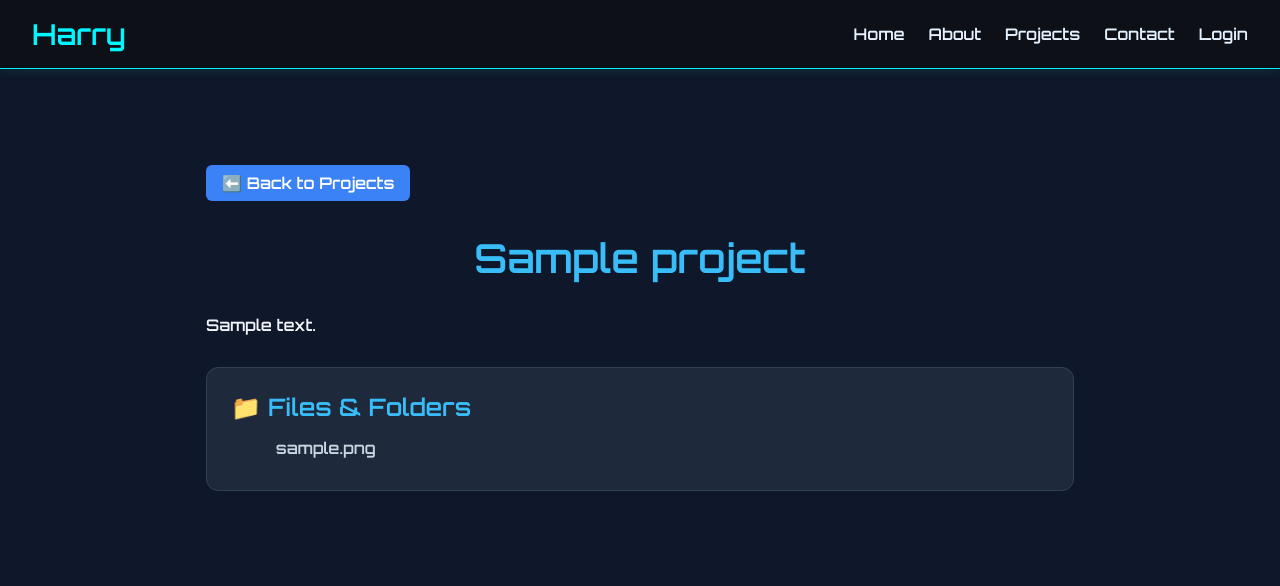
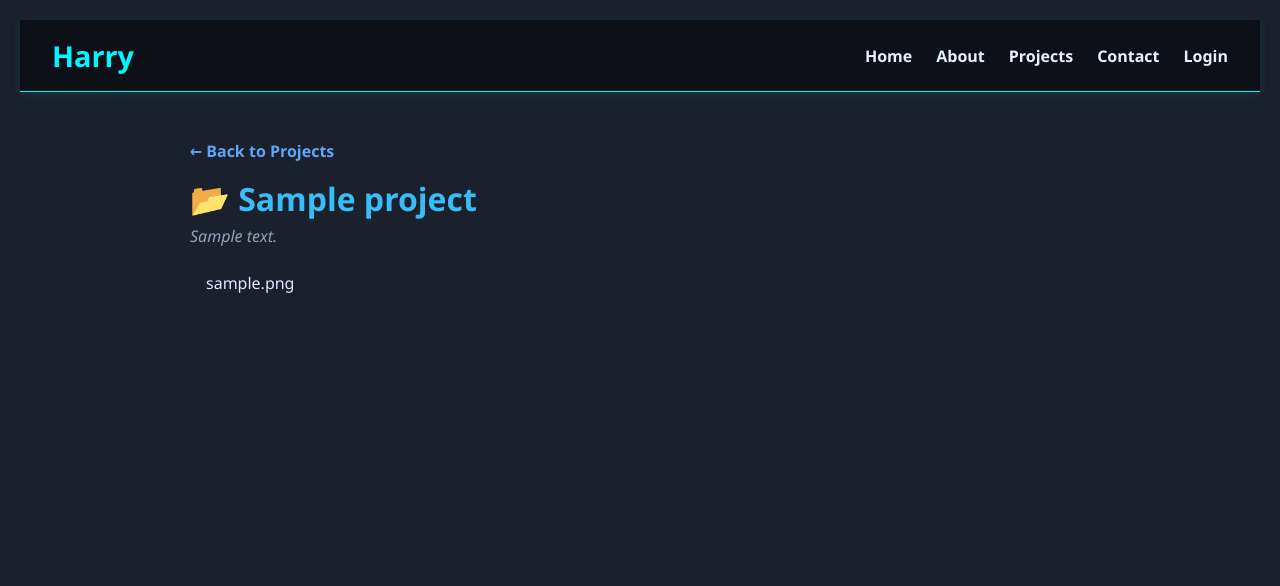
Before and after one commit to harry1722/EraldLeka, a Flask app: page /project_detail/1 in a window 1280 px wide. Shown: the top 586 px of the page. Run offline with Flask 3, Linux system fonts and the light colour scheme; tables that the repository leaves empty hold one stand-in row (values such as "Sample post").

Commit message:
Ndryshime per folder

```diff
--- a/app/routes.py
+++ b/app/routes.py
@@ -1,10 +1,11 @@
 import os
-from flask import render_template, request, flash, redirect, session, url_for
+from flask import abort, render_template, request, flash, redirect, send_from_directory, session, url_for
 from app import app, db
-from app.models import Message, Project
+from app.models import Message, Project, File
 from app.forms import LoginForm, ContactForm, ProjectForm
 from werkzeug.utils import secure_filename
 from dotenv import load_dotenv
+from datetime import datetime
 
 load_dotenv()
 
@@ -52,10 +53,6 @@ def messages():
     messages = Message.query.order_by(Message.time.desc()).all()
     return render_template('messages.html', messages=messages)
 
-@app.errorhandler(404)
-def page_not_found(error):
-    return render_template('404.html'), 404
-
 @app.route('/login', methods=['GET', 'POST'])
 def login():
     form = LoginForm()
@@ -73,6 +70,9 @@ def logout():
     session.pop('user', None)
     flash('You have been logged out.', 'info')
     return redirect(url_for('home'))
+
+
+# --------- PROJECTS ROUTES START ---------
 
 @app.route('/projects', methods=['GET', 'POST'])
 def projects():
@@ -93,29 +93,24 @@ def projects():
         upload_folder = app.config['UPLOAD_FOLDER']
         os.makedirs(upload_folder, exist_ok=True)
 
-        saved_files = []
+        new_project = Project(title=title, description=description)
+        db.session.add(new_project)
+        db.session.flush()  # get id before commit
+
         for file in uploaded_files:
-            # Siguro rrugën relative (sanitize)
             safe_path = os.path.normpath(file.filename)
-            # Mos lejo që të kalojë jashtë folderit (p.sh ../../file)
             if safe_path.startswith('..'):
                 flash("Invalid file path detected!", "danger")
                 return redirect(url_for('projects'))
 
             full_path = os.path.join(upload_folder, safe_path)
-
             os.makedirs(os.path.dirname(full_path), exist_ok=True)
             file.save(full_path)
 
-            saved_files.append(safe_path)
+            file_obj = File(filename=safe_path, project_id=new_project.id)
+            db.session.add(file_obj)
 
-        new_project = Project(
-            title=title,
-            description=description,
-            file_names=','.join(saved_files)
-        )
         try:
-            db.session.add(new_project)
             db.session.commit()
             flash("Project added successfully!", 'success')
         except Exception as e:
@@ -126,6 +121,7 @@ def projects():
 
     all_projects = Project.query.order_by(Project.id.desc()).all()
     return render_template('projects.html', projects=all_projects, form=form)
+
 
 @app.route('/projects/edit/<int:project_id>', methods=['GET', 'POST'])
 def edit_project(project_id):
@@ -145,6 +141,7 @@ def edit_project(project_id):
 
     return render_template('edit_project.html', form=form, project=project)
 
+
 @app.route('/projects/delete/<int:project_id>')
 def delete_project(project_id):
     if session.get('user') != 'admin':
@@ -153,6 +150,11 @@ def delete_project(project_id):
 
     project = Project.query.get_or_404(project_id)
     try:
+        upload_folder = app.config['UPLOAD_FOLDER']
+        for f in project.files:
+            fpath = os.path.join(upload_folder, f.filename)
+            if os.path.exists(fpath):
+                os.remove(fpath)
         db.session.delete(project)
         db.session.commit()
         flash('Project deleted!', 'success')
@@ -164,8 +166,6 @@ def delete_project(project_id):
     return redirect(url_for('projects'))
 
 
-# --- Ndërtimi i strukturës folder + files ---
-
 def insert_into_tree(tree, path):
     parts = path.split('/', 1)
     if len(parts) == 1:
@@ -175,36 +175,37 @@ def insert_into_tree(tree, path):
         if 'folders' not in tree:
             tree['folders'] = {}
         if folder not in tree['folders']:
-            tree['folders'][folder] = {}
+            tree['folders'][folder] = {'folders': {}, 'files': []}
         insert_into_tree(tree['folders'][folder], rest)
     return tree
 
-def build_file_structure(filenames):
-    tree = {}
-    for fname in filenames:
-        insert_into_tree(tree, fname)
+
+def build_file_structure(files):
+    tree = {'folders': {}, 'files': []}
+    for f in files:
+        insert_into_tree(tree, f.filename)
     return tree
 
-def loop_structure(tree):
-    html = ''
-    if 'folders' in tree:
-        for folder_name, contents in tree['folders'].items():
-            html += f'<li><div class="folder" aria-expanded="false">▶ {folder_name}</div>'
-            html += f'<ul class="folder-contents">{loop_structure(contents)}</ul></li>'
-    if 'files' in tree:
-        for file in tree['files']:
-            html += f'<li class="file">{file}</li>'
-    return html
+
+@app.route('/download/<int:project_id>/<path:filename>')
+def download_file(project_id, filename):
+    project = Project.query.get_or_404(project_id)
+    if not any(f.filename == filename for f in project.files):
+        abort(404)
+
+    upload_folder = app.config['UPLOAD_FOLDER']
+    file_path = os.path.join(upload_folder, filename)
+
+    if not os.path.isfile(file_path):
+        abort(404)
+
+    return send_from_directory(directory=upload_folder, path=filename, as_attachment=True)
 
 
 @app.route('/project_detail/<int:project_id>')
 def project_detail(project_id):
     project = Project.query.get_or_404(project_id)
-    file_names = project.file_names.split(',') if project.file_names else []
+    file_structure = build_file_structure(project.files)
+    return render_template('project_detail.html', project=project, file_structure=file_structure)
 
-    file_structure = build_file_structure(file_names)
-
-    return render_template('project_detail.html',
-                           project=project,
-                           file_structure=file_structure,
-                           loop_structure=loop_structure)
+# --------- PROJECTS ROUTES END ---------
--- a/app/templates/project_detail.html
+++ b/app/templates/project_detail.html
@@ -3,127 +3,122 @@
 {% block content %}
 <style>
   body {
-    background-color: #0f172a;
-    font-family: 'Orbitron', sans-serif;
-    color: #f1f5f9;
+    background: #1a202c;
+    color: #cbd5e0;
+    font-family: 'Segoe UI', Tahoma, Geneva, Verdana, sans-serif;
+    padding: 20px;
   }
-
   .container {
     max-width: 900px;
     margin: 0 auto;
-    padding: 3rem 1rem;
   }
-
+  a.back-btn {
+    display: inline-block;
+    margin-bottom: 15px;
+    color: #60a5fa;
+    text-decoration: none;
+    font-weight: 600;
+  }
+  a.back-btn:hover {
+    text-decoration: underline;
+  }
   h1 {
-    text-align: center;
-    font-size: 2.5rem;
+    margin-bottom: 5px;
     color: #38bdf8;
-    margin-bottom: 2rem;
   }
-
-  .file-tree {
-    background: #1e293b;
-    border: 1px solid #334155;
-    border-radius: 12px;
-    padding: 1.5rem;
+  p.description {
+    margin-bottom: 25px;
+    font-style: italic;
+    color: #94a3b8;
   }
-
   ul {
     list-style-type: none;
     padding-left: 1rem;
-    margin: 0;
   }
-
-  li {
-    margin-bottom: 0.5rem;
-  }
-
   .folder {
-    font-weight: bold;
-    color: #60a5fa;
     cursor: pointer;
     user-select: none;
+    color: #60a5fa;
+    font-weight: 600;
+    margin: 8px 0;
     display: flex;
     align-items: center;
-    gap: 0.4rem;
+    gap: 6px;
+    user-select: none;
   }
-
-  .folder .arrow {
+  .folder:hover {
+    color: #3b82f6;
+  }
+  .folder-icon {
     display: inline-block;
     transition: transform 0.3s ease;
+    font-weight: 700;
   }
-
-  .folder[aria-expanded="true"] .arrow {
+  .folder-contents {
+    margin-left: 20px;
+    display: none;
+  }
+  .folder-contents.show {
+    display: block;
+  }
+  .folder.open > .folder-icon {
     transform: rotate(90deg);
   }
-
-  .file {
-    color: #cbd5e1;
-    margin-left: 1.8rem;
+  li.file {
+    margin: 5px 0;
   }
-
-  .folder-contents {
-    padding-left: 1.5rem;
-    overflow: hidden;
-    max-height: 0;
-    transition: max-height 0.4s ease;
-  }
-
-  .folder-contents.open {
-    max-height: 2000px;
-  }
-
-  .back-btn {
-    display: inline-block;
-    margin-bottom: 2rem;
-    padding: 0.5rem 1rem;
-    background-color: #3b82f6;
-    color: white;
-    border: none;
-    border-radius: 6px;
+  li.file a {
+    color: #e0e7ff;
     text-decoration: none;
   }
-
-  .back-btn:hover {
-    background-color: #2563eb;
+  li.file a:hover {
+    text-decoration: underline;
+    color: #60a5fa;
   }
 </style>
 
 <div class="container">
-  <a href="{{ url_for('projects') }}" class="back-btn">⬅️ Back to Projects</a>
+  <a href="{{ url_for('projects') }}" class="back-btn">← Back to Projects</a>
+  <h1>📂 {{ project.title }}</h1>
+  <p class="description">{{ project.description }}</p>
 
-  <h1>{{ project.title }}</h1>
-  <p style="margin-bottom: 2rem;">{{ project.description }}</p>
-
-  <div class="file-tree">
-    <h2 style="color: #38bdf8; margin-bottom: 1rem;">📁 Files & Folders</h2>
+  {% macro render_tree(tree) %}
     <ul>
-      {% if file_structure %}
-        {{ loop_structure(file_structure) | safe }}
-      {% else %}
-        <li>No files uploaded yet.</li>
+      {% if tree.folders %}
+        {% for folder_name, subtree in tree.folders.items() %}
+          <li>
+            <div class="folder">
+              <span class="folder-icon">▶</span> {{ folder_name }}
+            </div>
+            <div class="folder-contents">
+              {{ render_tree(subtree) }}
+            </div>
+          </li>
+        {% endfor %}
+      {% endif %}
+      {% if tree.files %}
+        {% for file in tree.files %}
+          <li class="file">
+            <a href="{{ url_for('download_file', project_id=project.id, filename=file) }}" target="_blank" rel="noopener noreferrer">{{ file }}</a>
+          </li>
+        {% endfor %}
       {% endif %}
     </ul>
-  </div>
+  {% endmacro %}
+
+  {{ render_tree(file_structure) }}
 </div>
 
 <script>
   document.querySelectorAll('.folder').forEach(folder => {
-    folder.setAttribute('aria-expanded', 'false');
-    const contents = folder.nextElementSibling;
-    if(contents) contents.style.maxHeight = null;
+    folder.addEventListener('click', () => {
+      const contents = folder.nextElementSibling;
+      if (!contents) return;
 
-    folder.addEventListener('click', () => {
-      const isOpen = folder.getAttribute('aria-expanded') === 'true';
-      folder.setAttribute('aria-expanded', String(!isOpen));
-      if(contents) {
-        if(!isOpen) {
-          contents.classList.add('open');
-        } else {
-          contents.classList.remove('open');
-        }
-      }
+      contents.classList.toggle('show');
+      folder.classList.toggle('open');
     });
   });
 </script>
+
 {% endblock %}
```
Also changed, not shown: app/models.py (+22 -4 lines), app/templates/projects.html (+26 -1 lines).
